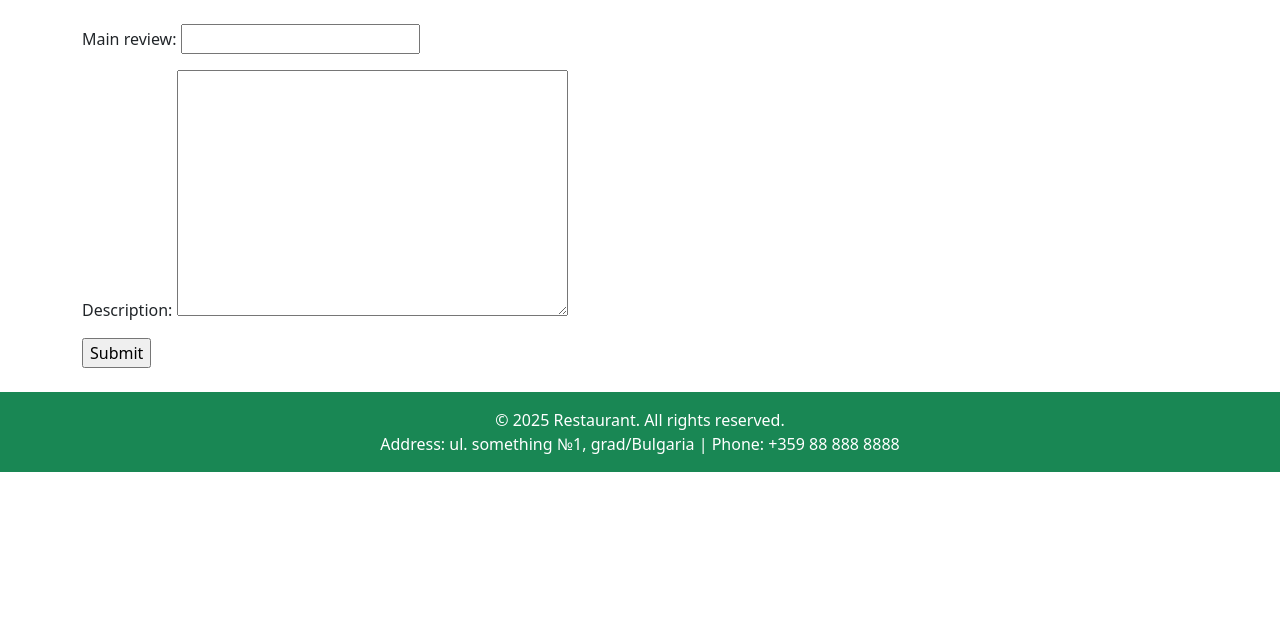
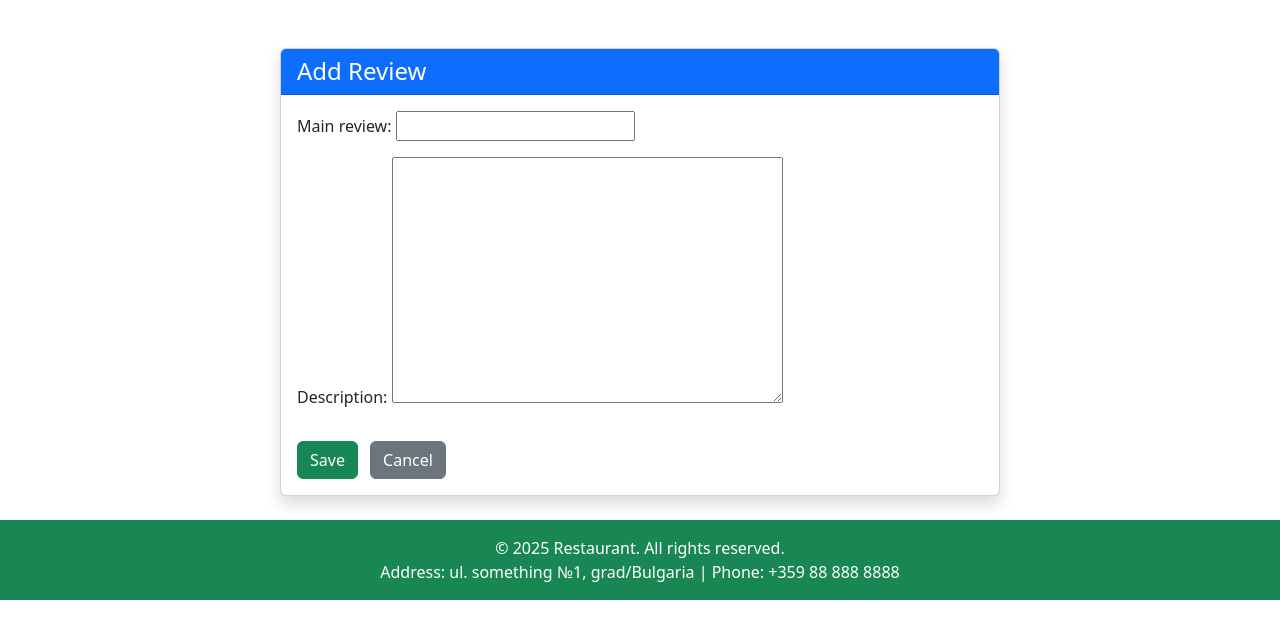
Before and after one commit to KristiyanAbrashkov/RestaurantSite_project, a Django app: page /create-review/ in a window 1280 px wide. Shown: the part 56-695 px from the top of the page. Run offline with Django 5.2, Linux system fonts and the light colour scheme; a user stored in the database is signed in.

Commit message:
Последно оформление
Добавих bootstrap  за полседните страници за създаване на отзив и редактиране на профил

```diff
--- a/myproject/myapp/templates/myapp/review_form.html
+++ b/myproject/myapp/templates/myapp/review_form.html
@@ -1,13 +1,23 @@
 {% extends 'main.html' %}
 
 {% block content %}
-
-<div>
-    <form method = "post" action="">
-        {% csrf_token %}
-        {{form.as_p}}
-        <input type = "submit" value = "Submit"/>
-    </form>
+<div class="container mt-5">
+    <div class="row justify-content-center">
+        <div class="col-md-8">
+            <div class="card shadow">
+                <div class="card-header bg-primary text-white">
+                    <h4 class="mb-0">Add Review</h4>
+                </div>
+                <div class="card-body">
+                    <form method="post">
+                        {% csrf_token %}
+                        {{ form.as_p }}
+                        <button type="submit" class="btn btn-success mt-3">Save</button>
+                        <a href="{% url 'reviews' %}" class="btn btn-secondary mt-3 ms-2">Cancel</a>
+                    </form>
+                </div>
+            </div>
+        </div>
+    </div>
 </div>
-
-{% endblock content %}
+{% endblock %}
--- a/myproject/myapp/templates/myapp/reviews.html
+++ b/myproject/myapp/templates/myapp/reviews.html
@@ -4,6 +4,11 @@
 <div class="container my-4">
   <h2>Reviews</h2>
   <div class="row">
+     {% if request.user.is_authenticated %}
+        <div class="mb-3">
+            <a href="{% url 'create-review' %}" class="btn btn-primary">Create Review</a>
+        </div>
+    {% endif %}
     {% for review in review %}
       <div class="col-md-6 col-lg-4 mb-4">
         <div class="card h-100 shadow-sm">
```
Also changed, not shown: myproject/myapp/templates/myapp/edit_profile.html (+19 -8 lines), myproject/db.sqlite3.
